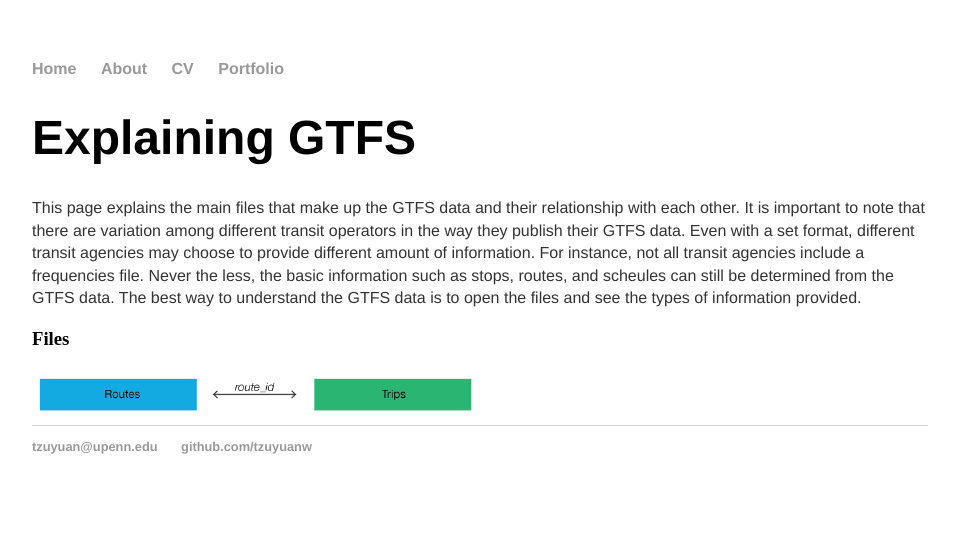
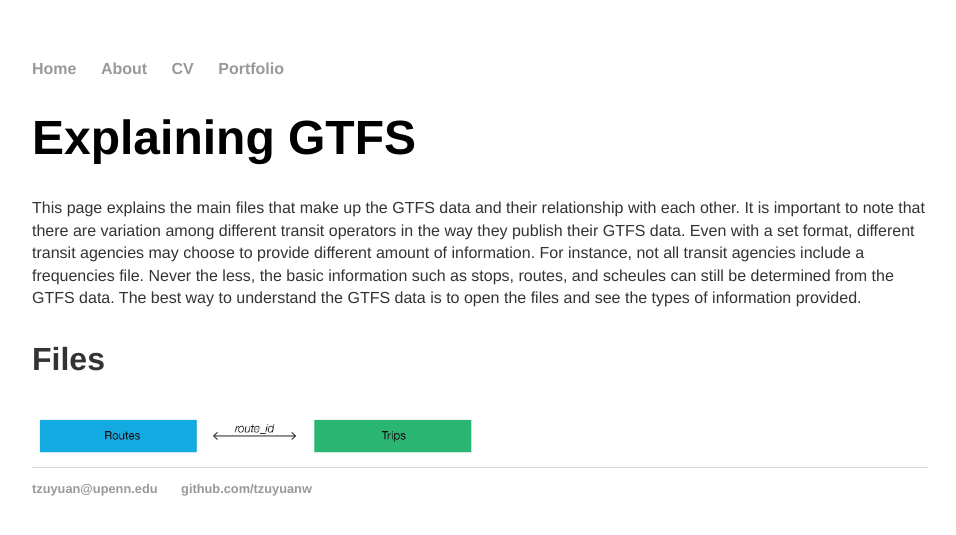
Before and after one commit to tzuyuanw/tzuyuanw.github.io, a Jekyll site: the page built from blog/GTFSexplanation.html, in a window 1280 px wide. Shown: the top 535 px of the page, without its empty margins (160-1116 px from the left). Built offline with Jekyll 4.4.1, drawn with Linux system fonts in a browser that asks for light colours.

Commit message:
Update main.css

```diff
--- a/css/main.css
+++ b/css/main.css
@@ -23,6 +23,11 @@ h1 {
     font-size: 3em;
     font-family:'Helvetica', 'Arial', 'Sans-Serif';
 }
+h3 {
+    font-size: 2em;
+    font-family:'Helvetica', 'Arial', 'Sans-Serif';
+    color: #333;
+}
 p {
     font-size: 1em;
     font-family:'Helvetica', 'Arial', 'Sans-Serif';
```
